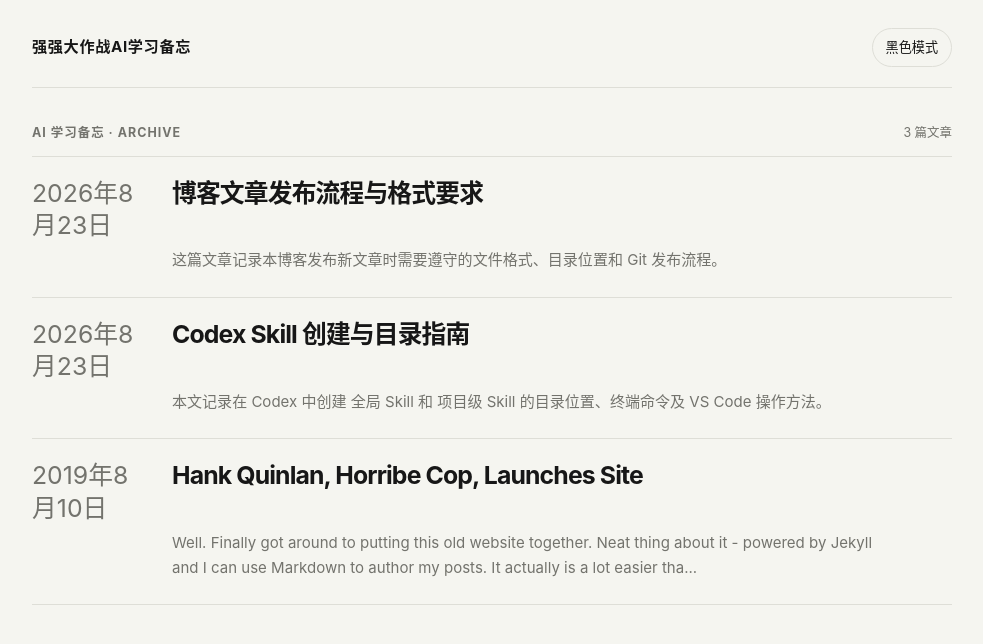
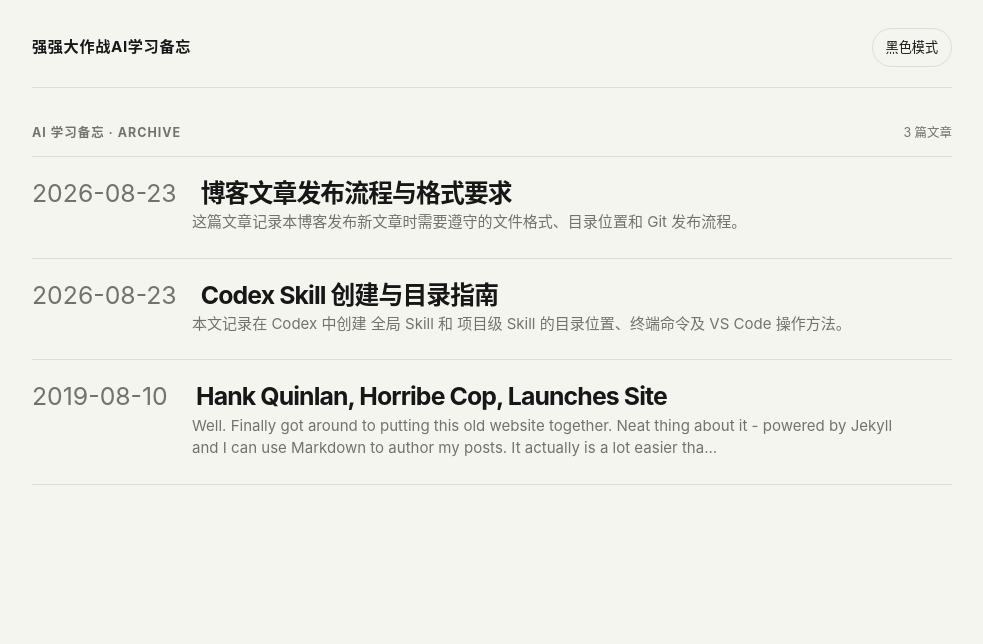
Before and after one commit to tinywall27/tinywall27.github.io, a Jekyll site: the page built from index.html, in a window 1280 px wide. Shown: the top 644 px of the page, without its empty margins (148-1131 px from the left). Built offline with Jekyll 4.4.1, drawn with Linux system fonts in a browser that asks for light colours.

Commit message:
Tighten post list metadata

```diff
--- a/_includes/post-list.html
+++ b/_includes/post-list.html
@@ -8,7 +8,7 @@
     {% for post in site.posts %}
       <article class="post-card">
         <div class="post-card__heading">
-          <p class="post-card__meta">{{ post.date | date: "%Y年%-m月%-d日" }}</p>
+          <p class="post-card__meta">{{ post.date | date: "%Y-%m-%d" }}</p>
           <h2 class="post-card__title">
             <a href="{{ post.url | relative_url }}">{{ post.title }}</a>
           </h2>
--- a/_layouts/default.html
+++ b/_layouts/default.html
@@ -4,7 +4,7 @@
     <meta charset="utf-8">
     <meta name="viewport" content="width=device-width, initial-scale=1">
     <title>{{ page.title | default: site.name }}</title>
-    <link rel="stylesheet" type="text/css" href="/css/main.css?v=4191249">
+    <link rel="stylesheet" type="text/css" href="/css/main.css?v=20260823-list-tight">
     <script>
       (function () {
         try {
--- a/css/main.css
+++ b/css/main.css
@@ -127,12 +127,13 @@ button { font: inherit; }
 }
 
 .post-card__meta {
-  flex: 0 0 116px;
+  flex: 0 0 140px;
   margin: 0;
   color: var(--muted);
   font-size: var(--post-list-size);
   letter-spacing: 0;
   line-height: 1.3;
+  white-space: nowrap;
 }
 
 .post-card__title {
@@ -149,10 +150,10 @@ button { font: inherit; }
 
 .post-card__excerpt {
   max-width: 720px;
-  margin: 7px 0 0 140px;
+  margin: 2px 0 0 160px;
   color: var(--muted);
   font-size: 0.94rem;
-  line-height: 1.65;
+  line-height: 1.5;
 }
 
 .empty-state { color: var(--muted); }
@@ -275,8 +276,8 @@ button { font: inherit; }
   .archive-heading { align-items: flex-start; flex-direction: column; gap: 2px; }
   .post-card { padding: 18px 0 20px; }
   .post-card__heading { gap: 10px; }
-  .post-card__meta { flex-basis: 92px; }
-  .post-card__excerpt { margin-left: 102px; }
+  .post-card__meta { flex-basis: 104px; }
+  .post-card__excerpt { margin-left: 114px; }
   .post-page { width: 100%; }
   .back-link { margin-bottom: 36px; }
   .post-header { margin-bottom: 32px; }
```
